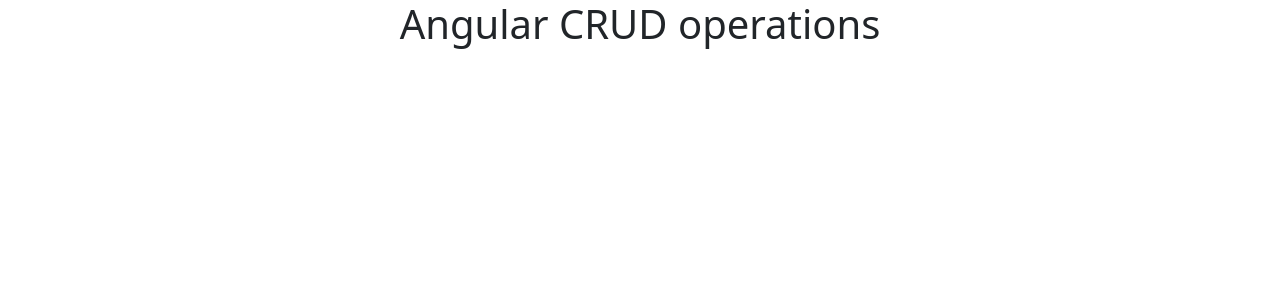
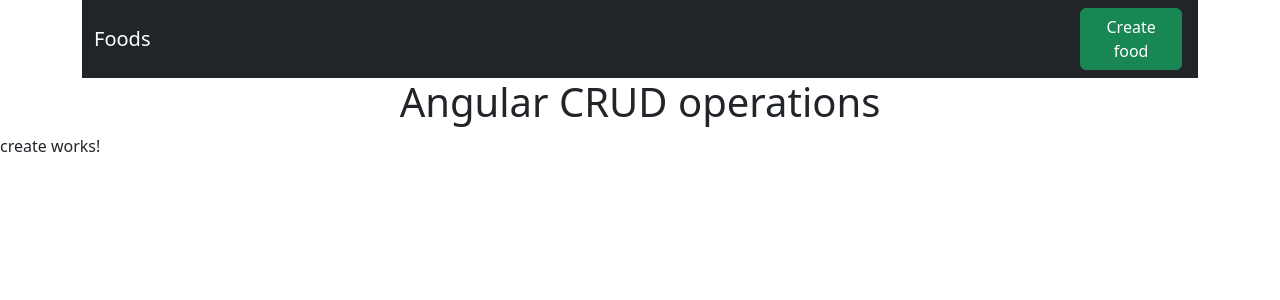
Before and after one commit to VitaliiSoloninko/angular-grud-operation, an Angular app: page /foods/create in a window 1280 px wide. Before the commit this address led to /. Shown: the top 300 px of the page. Built offline with nearby package versions, Linux system fonts and the light colour scheme.

Commit message:
0.8	Header with button Create food

```diff
--- a/src/app/app.component.html
+++ b/src/app/app.component.html
@@ -1,2 +1,3 @@
+<app-header></app-header>
 <h1 style="text-align: center">Angular CRUD operations</h1>
 <router-outlet></router-outlet>
--- a/src/app/app.component.ts
+++ b/src/app/app.component.ts
@@ -1,9 +1,10 @@
 import { Component } from '@angular/core';
 import { RouterOutlet } from '@angular/router';
+import { HeaderComponent } from './header/header.component';
 
 @Component({
   selector: 'app-root',
-  imports: [RouterOutlet],
+  imports: [RouterOutlet, HeaderComponent],
   templateUrl: './app.component.html',
   styleUrl: './app.component.scss',
 })
--- a/src/app/app.routes.ts
+++ b/src/app/app.routes.ts
@@ -6,6 +6,6 @@
 export const routes: Routes = [
   { path: '', redirectTo: 'foods', pathMatch: 'full' },
   { path: 'foods', component: FoodsComponent },
-  { path: 'create', component: CreateComponent },
-  { path: 'update', component: UpdateComponent },
+  { path: 'foods/create', component: CreateComponent },
+  { path: 'foods/update', component: UpdateComponent },
 ];
--- /dev/null
+++ b/src/app/header/header.component.html
@@ -0,0 +1,12 @@
+<div class="container">
+  <nav class="navbar navbar-expand-lg navbar-dark bg-dark">
+    <div class="container-fluid">
+      <a class="navbar-brand" href="#">Foods</a>
+    </div>
+    <div class="d-flex me-3">
+      <button class="btn btn-success" routerLink="/foods/create">
+        Create food
+      </button>
+    </div>
+  </nav>
+</div>
```
Also changed, not shown: src/app/header/header.component.ts (added, +10 -0 lines), src/app/header/header.component.scss (added).
